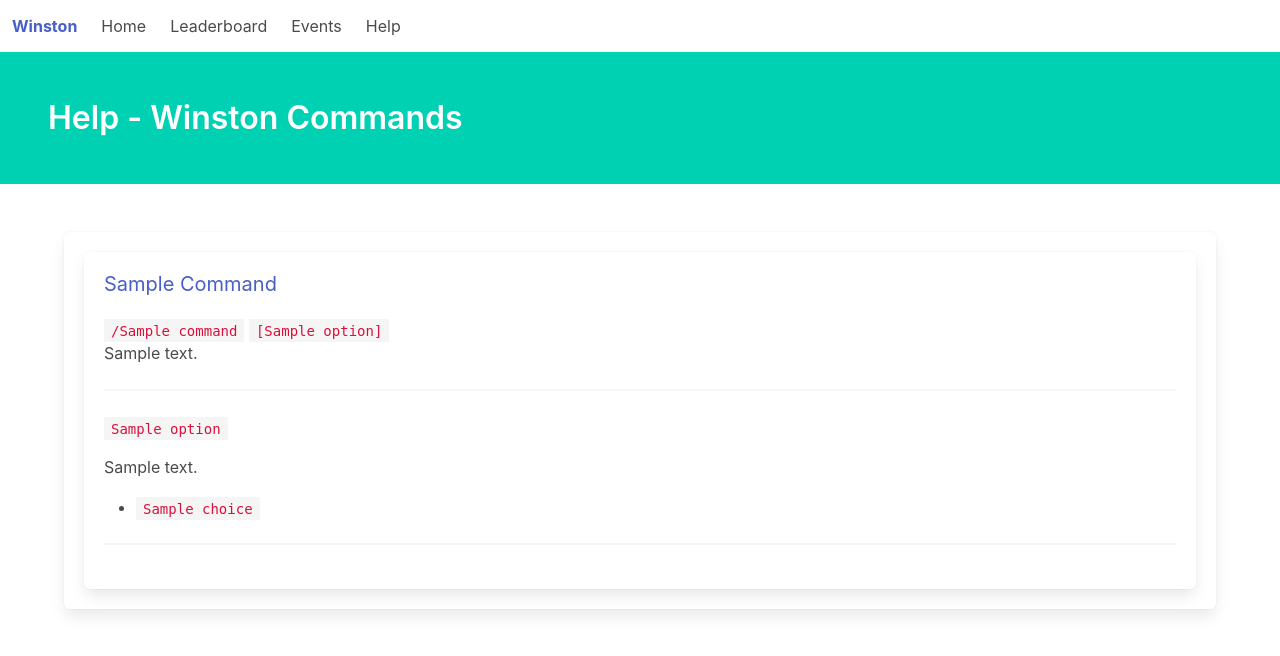
After one commit to danverstom/PUG-Bot, a Python web app: template webserver/templates/help.html in a window 1280 px wide. The commit adds this page. Shown: the top 656 px of the page. Run offline with Jinja, Linux system fonts and the light colour scheme; the template is opened without the code that fills it: most values are stand-ins (such as "Sample title", 1, 10 or a date in 2020).

Commit message:
added help page

```diff
--- /dev/null
+++ b/webserver/templates/help.html
@@ -0,0 +1,45 @@
+{% extends 'page_template.html' %}
+{% block title %}Help{% endblock %}
+{% block content %}
+<section class="hero is-primary">
+    <div class="hero-body">
+        <p class="title">
+            Help - Winston Commands
+        </p>
+    </div>
+</section>
+<section class="section">
+    <div class="container">
+        <div class="box">
+            {% for command in help_list %}
+            <div class="box content" id="{{command['command_name']}}">
+                <p class="subtitle">
+                    <a href="{{url_for('.help_page')}}#{{command['command_name']}}">
+                        {{command["command_name"].title().replace("_", " ")}}
+                    </a>
+                </p>
+                <code>/{{command["command_name"]}}</code>
+                {% for option in command["options"] %} <code>[{{option["name"]}}]</code>{% endfor %}
+                <p>{{command["description"]}}</p>
+                {% if command["options"] %}
+                <hr>
+                {% endif %}
+                {% for option in command["options"] %}
+                <p><code>{{option["name"]}}</code></p>
+                <p>{{option["description"]}}</p>
+                {% if option["choices"] %}
+                <ul>
+                    <li>
+                        {% for choice in option["choices"] %} <code>{{choice["name"]}}</code>{% endfor %}
+                    </li>
+                </ul>
+                <hr>
+                {% endif %}
+                {% endfor %}
+            </div>
+            {% endfor %}
+        </div>
+    </div>
+</section>
+
+{% endblock %}
--- a/webserver/templates/page_template.html
+++ b/webserver/templates/page_template.html
@@ -6,8 +6,8 @@
     <meta name="viewport" content="width=device-width, initial-scale=1">
     <title>{% block title %}{% endblock %} - Winston</title>
     <link rel="stylesheet" href="https://cdn.jsdelivr.net/npm/bulma@0.9.2/css/bulma.min.css">
-    <meta content="Winston is a discord bot created for the Brawl Capture the Flag PUG discord server. Offers tools for
-     event creation, brawl related utilities & many more!" property="og:description">
+    <meta property="og:title" content="Winston" />
+    <meta content="Winston is a discord bot created for the Brawl Capture the Flag PUG discord server. Offers tools for event creation, brawl related utilities & many more!" property="og:description">
     <meta content="{{url_for('.home')}}" property="og:url">
     <meta content="{{url_for('static', filename='images/winston-small.jpg')}}" property="og:image">
     <meta content="#71368a" data-react-helmet="true" name="theme-color">
@@ -70,6 +70,9 @@
             <a class="navbar-item" href="{{url_for('.events')}}">
                 Events
             </a>
+            <a class="navbar-item" href="{{url_for('.help_page')}}">
+                Help
+            </a>
         </div>
     </div>
 </nav>
```
Also changed, not shown: webserver/app.py (+32 -1 lines).
